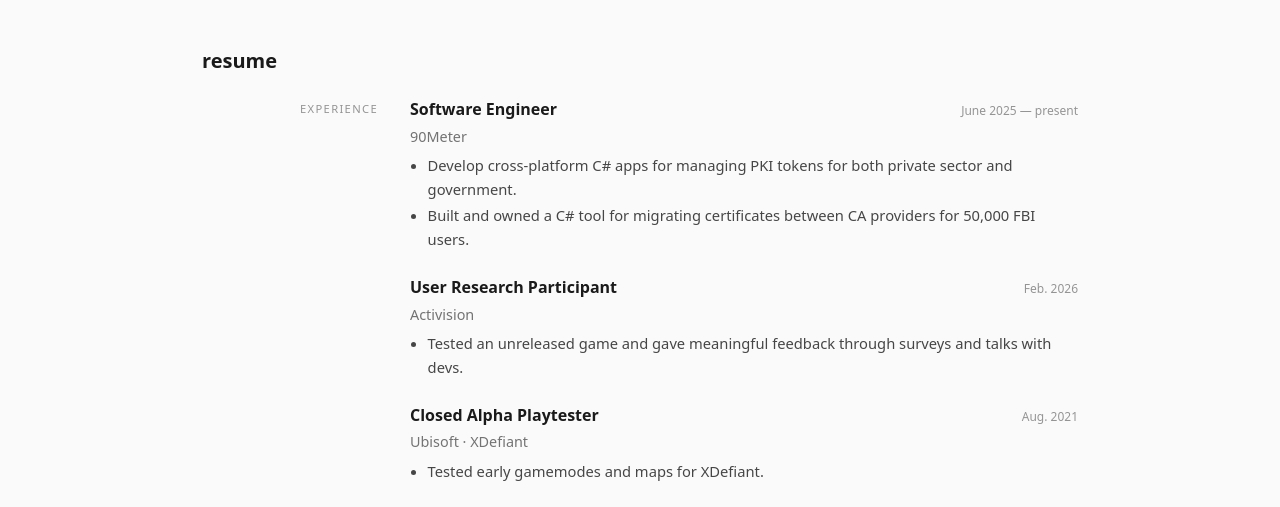
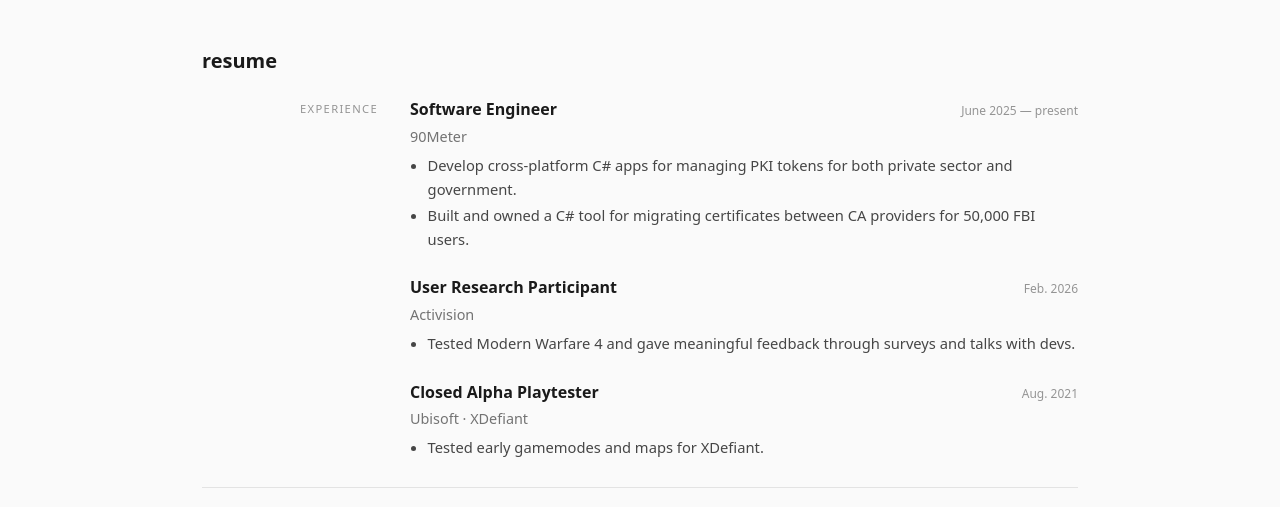
Before and after one commit to Greg-Chinnici/gregdev, a website: page public/index.html in a window 1280 px wide. Shown: the part 250-757 px from the top of the page. Drawn offline with Linux system fonts and the light colour scheme; no server answers.

Commit message:
game teaser came out

```diff
--- a/public/index.html
+++ b/public/index.html
@@ -78,7 +78,7 @@
             </div>
             <p class="resume-entry-org">Activision</p>
             <ul>
-              <li>Tested an unreleased game and gave meaningful feedback through surveys and talks with devs.</li>
+              <li>Tested Modern Warfare 4 and gave meaningful feedback through surveys and talks with devs.</li>
             </ul>
           </div>
 
```
